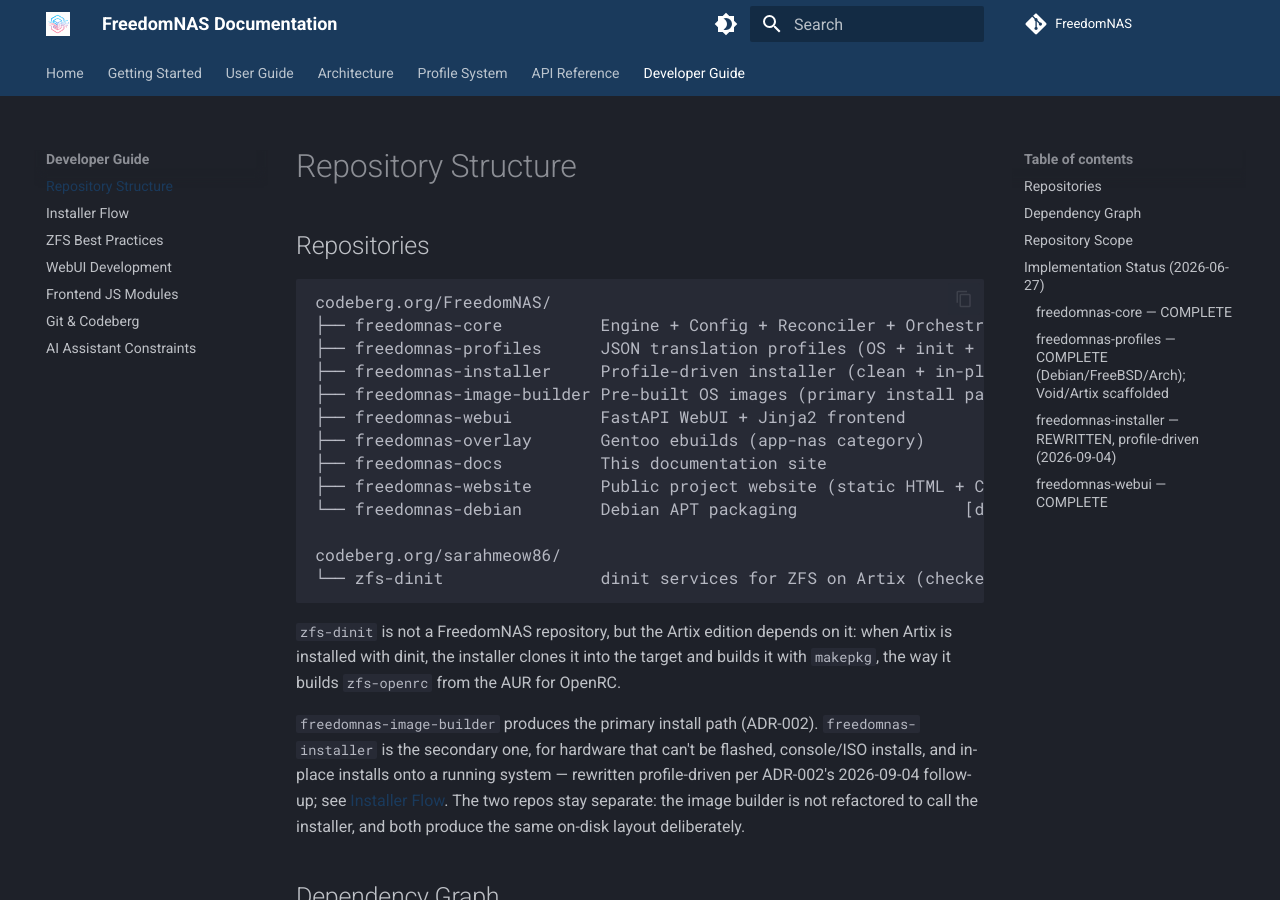
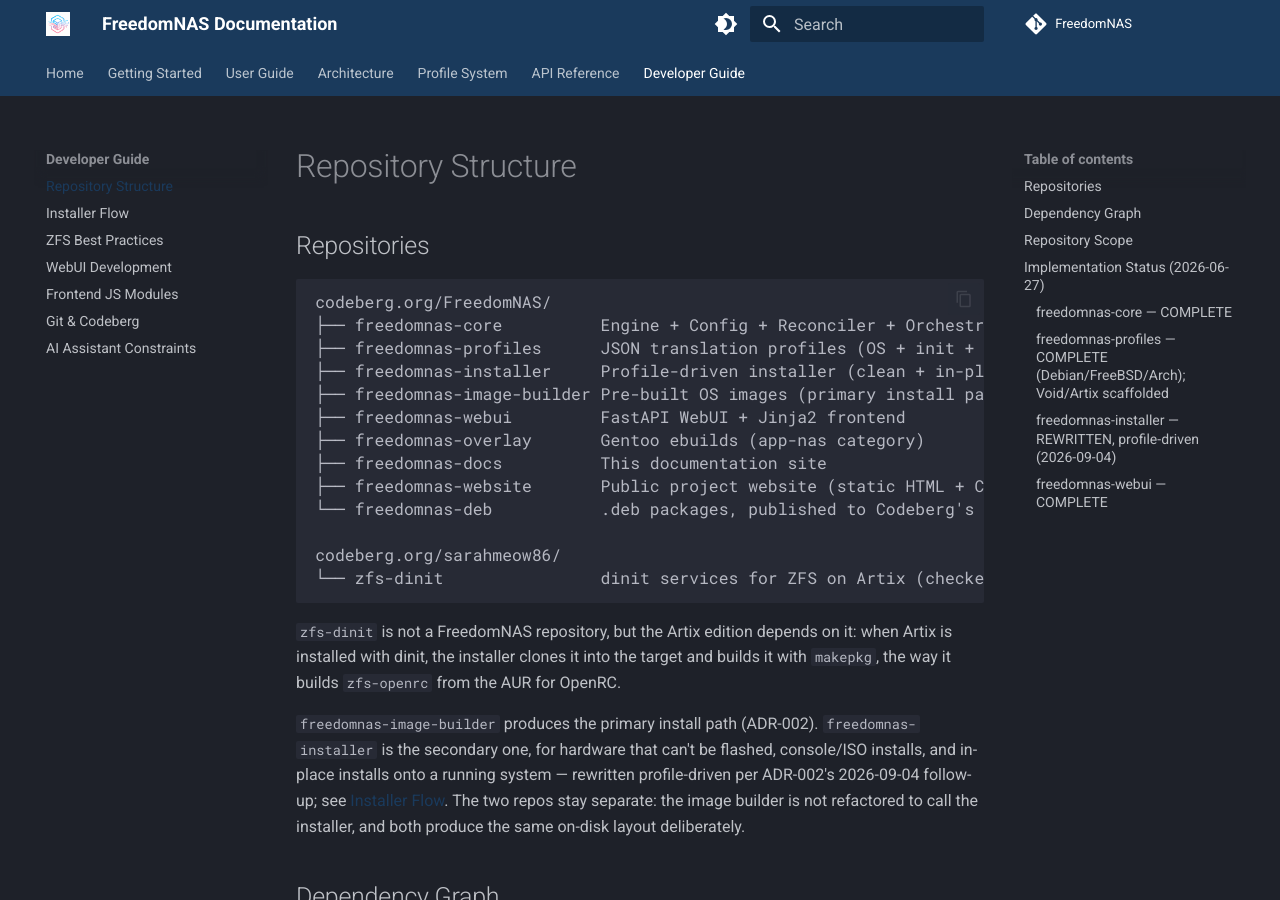
Before and after one commit to FreedomNAS/freedomnas-docs, an MkDocs documentation site: the page built from docs/developer/repositories.md, in a window 1280 px wide and 900 px high. Built offline with MkDocs 1.6.1 and Material for MkDocs 9.7.7, drawn with Linux system fonts in a browser that asks for light colours.

Commit message:
List freedomnas-deb among the repositories

```diff
--- a/docs/developer/repositories.md
+++ b/docs/developer/repositories.md
@@ -12,7 +12,7 @@ codeberg.org/FreedomNAS/
 ├── freedomnas-overlay       Gentoo ebuilds (app-nas category)
 ├── freedomnas-docs          This documentation site
 ├── freedomnas-website       Public project website (static HTML + CSS)
-└── freedomnas-debian        Debian APT packaging                 [deferred]
+└── freedomnas-deb           .deb packages, published to Codeberg's Debian registry by CI
 
 codeberg.org/sarahmeow86/
 └── zfs-dinit                dinit services for ZFS on Artix (checked out as artix-zfs)
```
